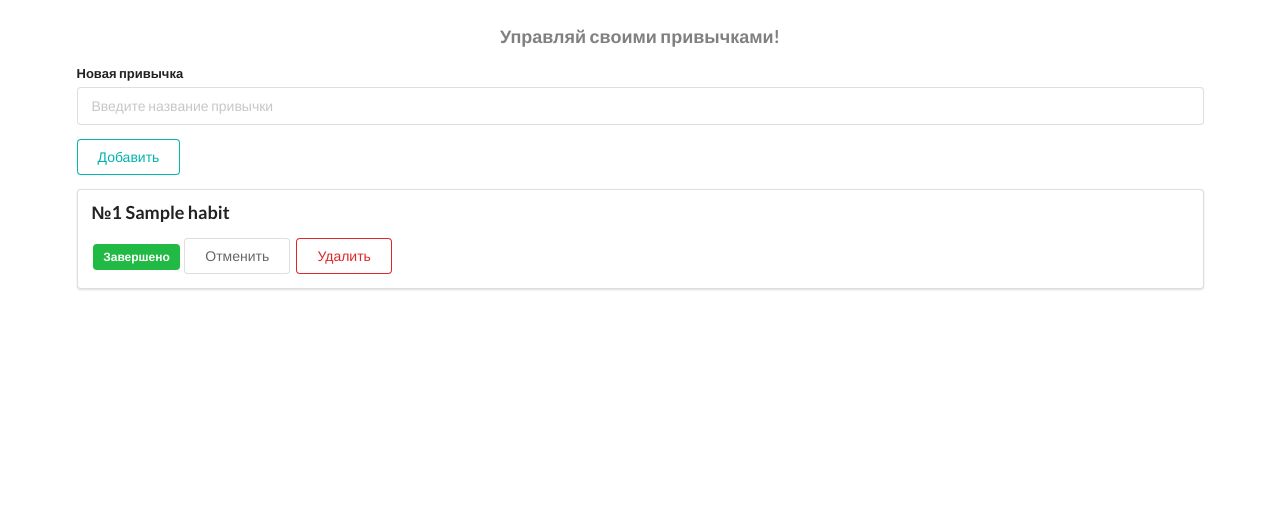
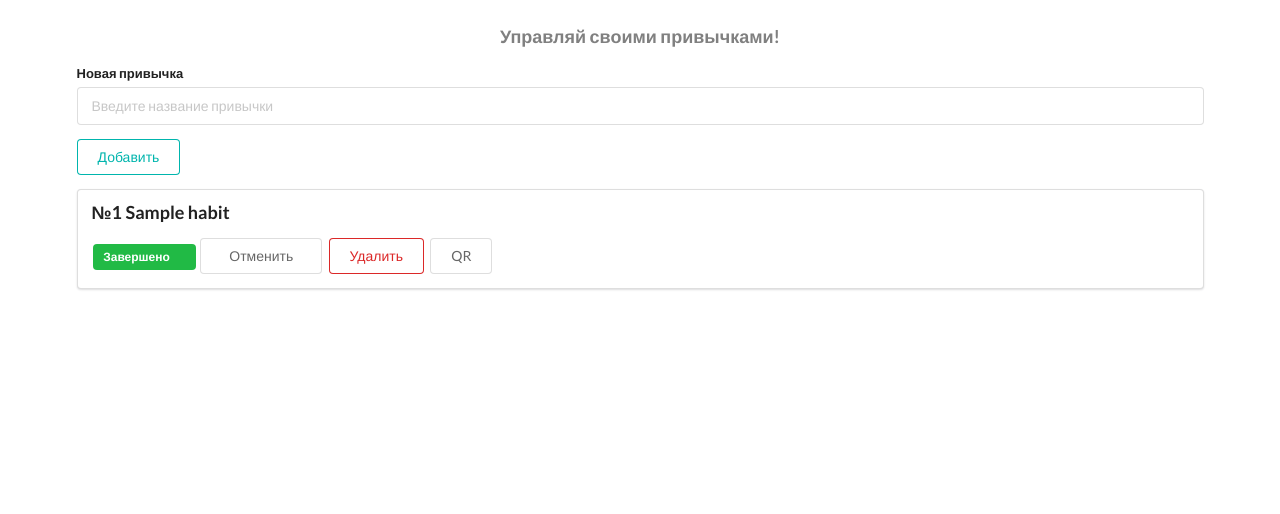
Before and after one commit to Artemoskalenko/habits-tracker, a Django app: template habits_tracker/habits/templates/habits/index.html in a window 1280 px wide. Shown: the part 82-596 px from the top of the page. Run offline with Django 4.2, Linux system fonts and the light colour scheme; tables that the repository leaves empty hold one stand-in row (values such as "Sample post"); the template is opened without the code that fills it: values that come from a table or form of the project are taken from there, most other values are stand-ins (such as "Sample title", 1, 10 or a date in 2020).

Commit message:
added qr-codes to habits

```diff
--- a/habits_tracker/habits/templates/habits/index.html
+++ b/habits_tracker/habits/templates/habits/index.html
@@ -16,16 +16,17 @@
 
 {% for habit in today_habits %}
 <div class="ui segment">
-    <p class="ui big header">№{{ habit.habit.id }} {{ habit.habit }}</p>
+    <p class="ui big header">№{{ habit.habit_id }} {{ habit.habit }}</p>
 
     {% if habit.is_completed == False %}
     <span class="ui gray label">Не завершено</span>
-    <a class="ui blue primary  button" href="{% url 'update' habit_id=habit.id %}">Выполнить</a>
+    <a class="ui blue primary button" href="{% url 'update' habit_id=habit.habit_id %}">Выполнить</a>
     {% else %}
-    <span class="ui green label">Завершено</span>
-    <a class="ui basic button" href="{% url 'update' habit_id=habit.id %}">Отменить</a>
+    <span style="width: 102.59px;" class="ui green label">Завершено</span>
+    <a style="width: 122.16px;" class="ui basic button" href="{% url 'update' habit_id=habit.habit_id %}">Отменить</a>
     {% endif %}
     <a class="ui negative basic button" href="{% url 'delete' habit_id=habit.habit.id %}">Удалить</a>
+    <a class="ui  basic button" href="{% url 'show_qr' habit_id=habit.habit.id %}">QR</a>
 </div>
 {% endfor %}
 </div>
--- a/habits_tracker/habits/urls.py
+++ b/habits_tracker/habits/urls.py
@@ -5,5 +5,6 @@ urlpatterns = [
     path('', index, name='index'),
     path('add', add, name='add'),
     path('update/<int:habit_id>/', update, name='update'),
-    path('delete/<int:habit_id>/', delete, name='delete')
+    path('delete/<int:habit_id>/', delete, name='delete'),
+    path('show_qr/<int:habit_id>/', show_qr, name='show_qr')
 ]
```
Also changed, not shown: habits_tracker/habits/templates/habits/qr.html (added, +10 -0 lines), habits_tracker/habits/views.py (+11 -1 lines), habits_tracker/habits/static/habits/css/style.css (line endings or trailing spaces), habits_tracker/habits/static/habits/images/h1.png (deleted).
